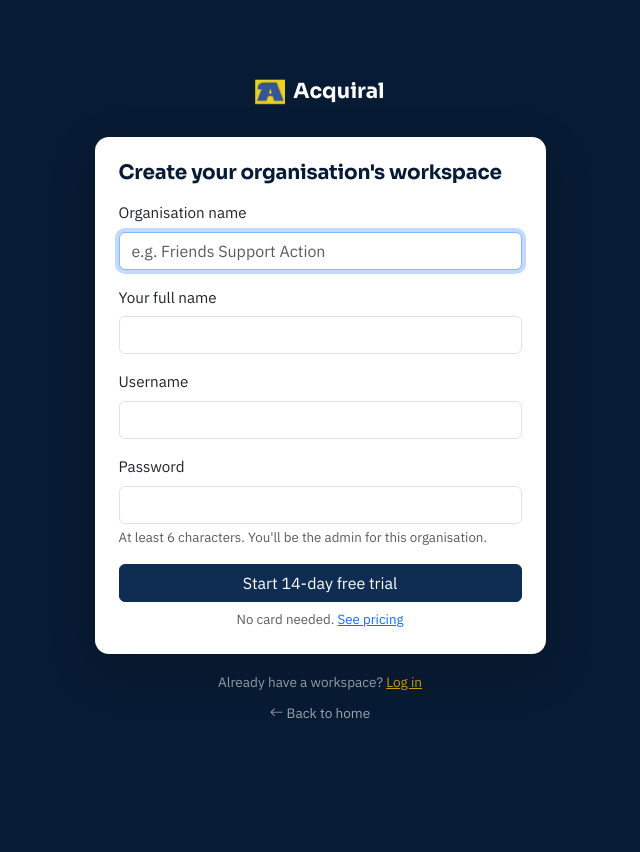
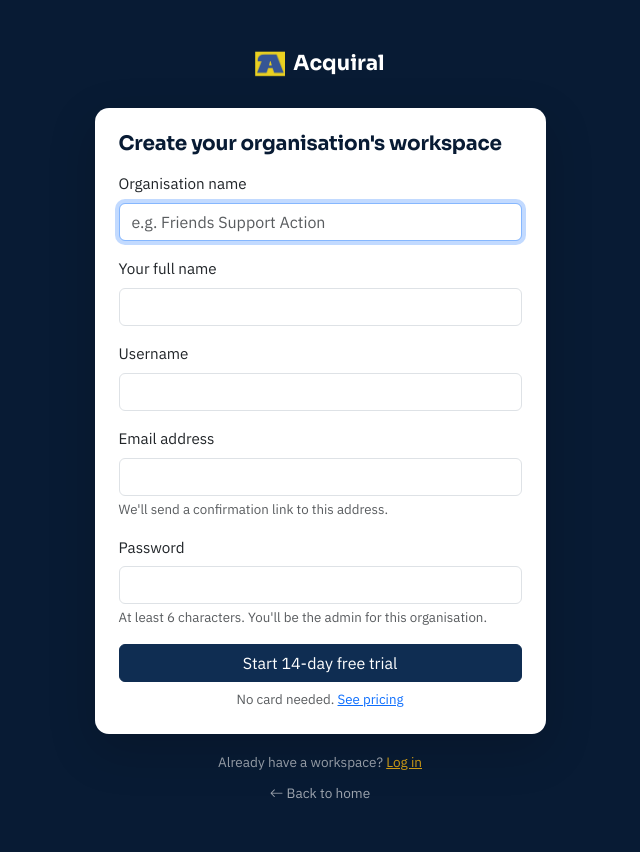
Before and after one commit to jomazzi/acquiral-saas, a Flask app: page /signup in a window 1280 px wide. Shown: the whole page, without its empty margins (320-960 px from the left). Before the commit the page ends 719 px from the top, so only its background shows below. Run offline with Flask 3, Linux system fonts and the light colour scheme; some libraries are stand-ins or nearby versions.

Commit message:
Fix billing_test, email verification

```diff
--- a/app/blueprints/auth/routes.py
+++ b/app/blueprints/auth/routes.py
@@ -119,6 +119,67 @@ def signup():
 
     return render_template("auth/signup.html")
 
+@auth_bp.route("/verify-email-pending")
+@login_required
+def verify_pending():
+    if current_user.email_verified:
+        return redirect(url_for("accounting.dashboard"))
+    return render_template("auth/verify_pending.html", email=current_user.email)
+
+
+@auth_bp.route("/verify-email/<token>")
+def verify_email(token):
+    try:
+        data = _serializer().loads(token, max_age=VERIFY_MAX_AGE)
+        uid, email = uuid.UUID(data["uid"]), data["email"]
+    except (BadSignature, KeyError, ValueError, TypeError):
+        flash("That confirmation link is invalid or has expired. Log in to request a new one.", "error")
+        return redirect(url_for("auth.verify_pending" if current_user.is_authenticated else "auth.login"))
+    user = User.query.filter_by(id=uid).first()
+    if user is None or (user.email or "").lower() != email.lower():
+        flash("That confirmation link is no longer valid.", "error")
+        return redirect(url_for("auth.verify_pending" if current_user.is_authenticated else "auth.login"))
+    if not user.email_verified:
+        user.email_verified = True
+        db.session.commit()
+    flash("Email confirmed. Welcome to Acquiral!", "success")
+    if current_user.is_authenticated and current_user.id == user.id:
+        return redirect(url_for("accounting.dashboard"))
+    return redirect(url_for("auth.login"))
+
+
+@auth_bp.route("/resend-verification", methods=["POST"])
+@login_required
+def resend_verification():
+    if current_user.email_verified:
+        return redirect(url_for("accounting.dashboard"))
+    last = current_user.verification_sent_at
+    if last and utcnow() - last < RESEND_COOLDOWN:
+        flash("Please wait a minute before requesting another email.", "error")
+    elif _send_verification(current_user):
+        flash(f"Confirmation email sent to {current_user.email}.", "success")
+    else:
+        flash("We couldn't send the email right now. Please try again shortly.", "error")
+    return redirect(url_for("auth.verify_pending"))
+
+
+@auth_bp.route("/change-email", methods=["POST"])
+@login_required
+def change_email():
+    email = request.form.get("email", "").strip().lower()
+    if not EMAIL_RE.match(email):
+        flash("Enter a valid email address.", "error")
+        return redirect(url_for("auth.verify_pending"))
+    current_user.email = email
+    current_user.email_verified = False
+    current_user.verification_sent_at = None
+    db.session.commit()
+    if _send_verification(current_user):
+        flash(f"Confirmation email sent to {email}.", "success")
+    else:
+        flash("We couldn't send the email right now. Use Resend in a moment.", "error")
+    return redirect(url_for("auth.verify_pending"))
+
 @auth_bp.route("/login", methods=["GET", "POST"])
 def login():
     if current_user.is_authenticated:
--- a/app/templates/auth/signup.html
+++ b/app/templates/auth/signup.html
@@ -44,6 +44,11 @@
               <input type="text" name="username" class="form-control" required>
             </div>
             <div class="mb-3">
+              <label class="form-label">Email address</label>
+              <input type="email" name="email" class="form-control" required>
+              <div class="form-text">We'll send a confirmation link to this address.</div>
+            </div>
+            <div class="mb-3">
               <label class="form-label">Password</label>
               <input type="password" name="password" class="form-control" required minlength="6">
               <div class="form-text">At least 6 characters. You'll be the admin for this organisation.</div>
```
